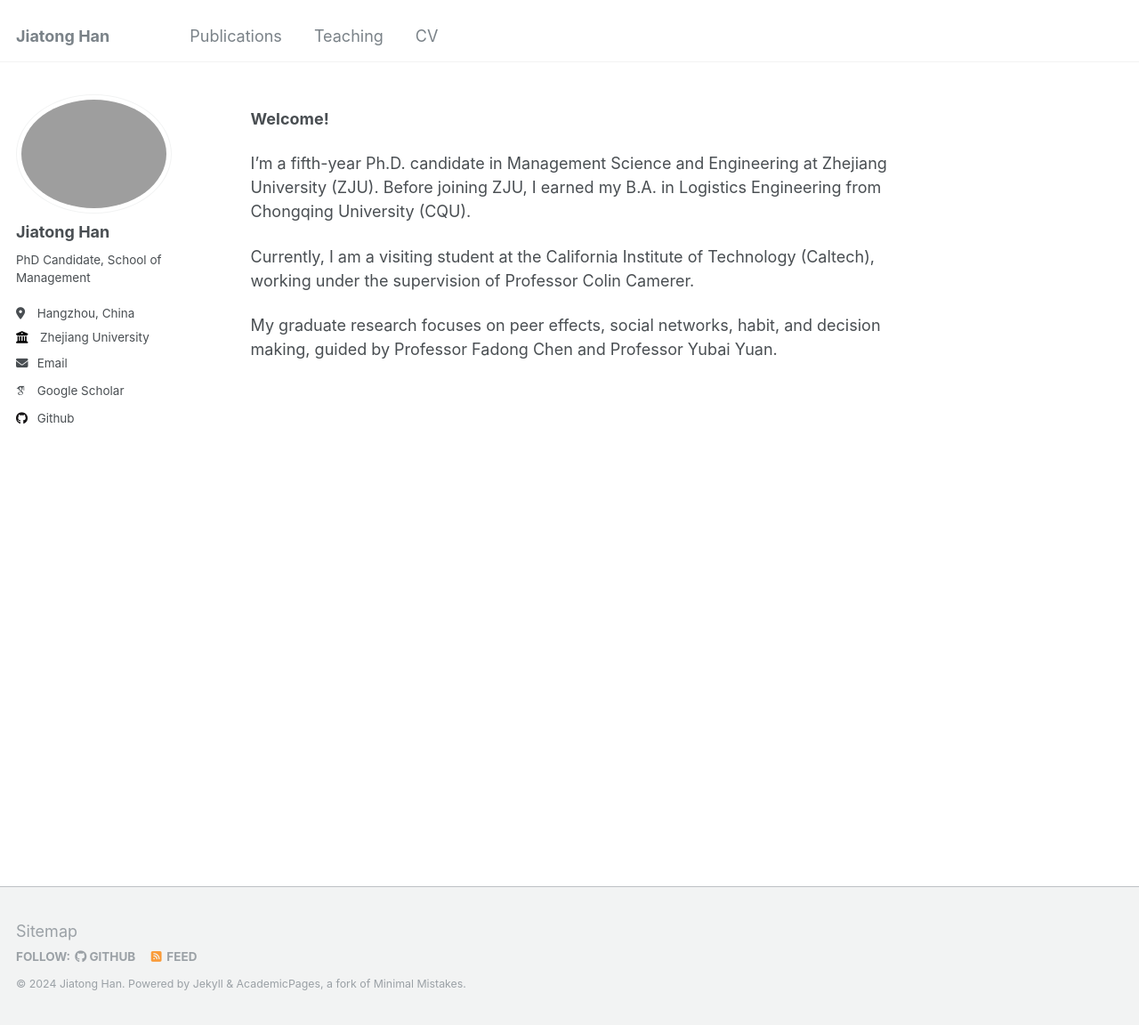
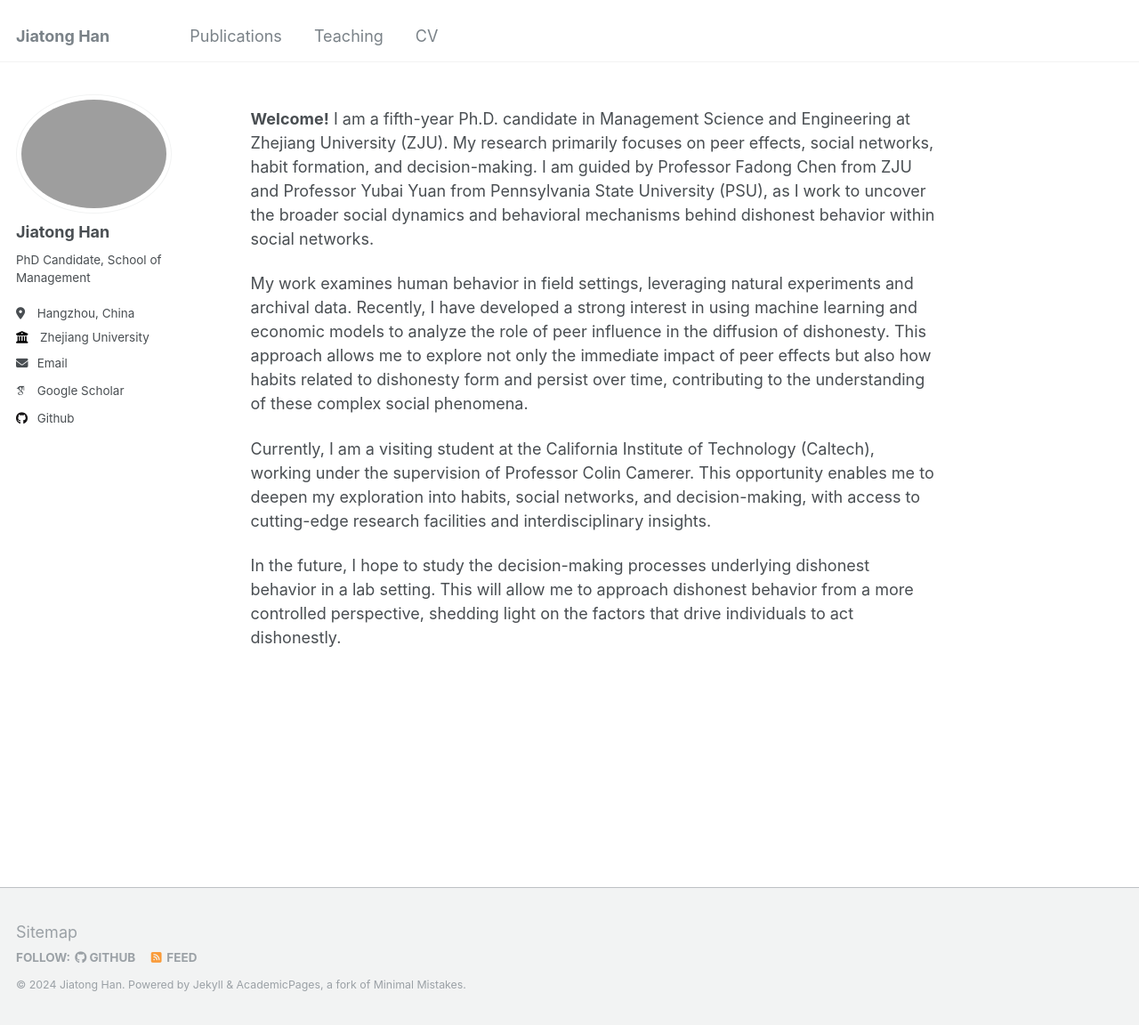
Before and after one commit to tt-08/jiatonghan, a Jekyll site: the page built from _pages/about.md, in a window 1280 px wide and 1152 px high. Shown: the whole window at 89% size. Built offline with Jekyll 4.4.1, drawn with Linux system fonts in a browser that asks for light colours; some web fonts are replaced.

Commit message:
update about

```diff
--- a/_pages/about.md
+++ b/_pages/about.md
@@ -7,9 +7,18 @@ redirect_from:
   - /about.html
 ---
 **Welcome!**
+I am a fifth-year Ph.D. candidate in Management Science and Engineering at Zhejiang University (ZJU). My research primarily focuses on peer effects, social networks, habit formation, and decision-making. I am guided by Professor Fadong Chen from ZJU and Professor Yubai Yuan from Pennsylvania State University (PSU), as I work to uncover the broader social dynamics and behavioral mechanisms behind dishonest behavior within social networks.
 
-I’m a fifth-year Ph.D. candidate in Management Science and Engineering at Zhejiang University (ZJU). Before joining ZJU, I earned my B.A. in Logistics Engineering from Chongqing University (CQU).
+My work examines human behavior in field settings, leveraging natural experiments and archival data. Recently, I have developed a strong interest in using machine learning and economic models to analyze the role of peer influence in the diffusion of dishonesty. This approach allows me to explore not only the immediate impact of peer effects but also how habits related to dishonesty form and persist over time, contributing to the understanding of these complex social phenomena.
+
+Currently, I am a visiting student at the California Institute of Technology (Caltech), working under the supervision of Professor Colin Camerer. This opportunity enables me to deepen my exploration into habits, social networks, and decision-making, with access to cutting-edge research facilities and interdisciplinary insights.
+
+In the future, I hope to study the decision-making processes underlying dishonest behavior in a lab setting. This will allow me to approach dishonest behavior from a more controlled perspective, shedding light on the factors that drive individuals to act dishonestly.
+
+
+
+<!-- I’m a fifth-year Ph.D. candidate in Management Science and Engineering at Zhejiang University (ZJU). Before joining ZJU, I earned my B.A. in Logistics Engineering from Chongqing University (CQU).
 
 Currently, I am a visiting student at the California Institute of Technology (Caltech), working under the supervision of Professor Colin Camerer.
 
-My graduate research focuses on peer effects, social networks, habit, and decision making, guided by Professor Fadong Chen and Professor Yubai Yuan.
+My graduate research focuses on peer effects, social networks, habit, and decision making, guided by Professor Fadong Chen and Professor Yubai Yuan. -->
```
Also changed, not shown: 2 other files.
